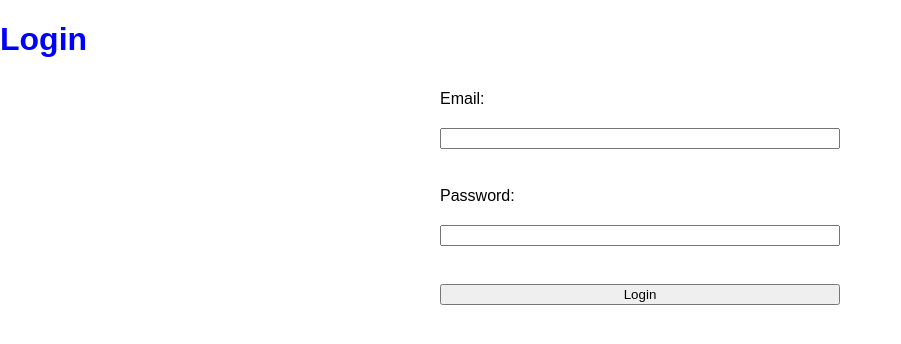
After one commit to Nathal97/base-python-project, a Flask app: page /login in a window 1280 px wide. The commit adds this page. Shown: the top 344 px of the page, without its empty margins (0-901 px from the left). Run offline with Flask 3, Linux system fonts and the light colour scheme.

Commit message:
action link and css link ok

```diff
--- /dev/null
+++ b/app/routes/login_routes.py
@@ -0,0 +1,20 @@
+from flask import Blueprint, render_template
+
+login_route = Blueprint('login_route', __name__)
+
+@login_route.route('/login', methods=['GET', 'POST'])
+def login():
+    # if request.method == 'POST':
+    #     email = request.form['email']
+    #     password = request.form['password']
+
+    #     user = User.query.filter_by(email=email).first()
+    #     if user and check_password_hash(user.password, password):
+    #         login_user(user)
+    #         flash('Login successful!', 'success')
+    #         return redirect(url_for('dashboard'))  # Rediriger vers le tableau de bord après la connexion
+    #     else:
+    #         flash('Login failed. Check your email and/or password', 'danger')
+    #         return redirect(url_for('login'))
+
+    return render_template('login.html')
--- a/app/static/style.css
+++ b/app/static/style.css
@@ -3,7 +3,9 @@ body {
     margin: 0;
     padding: 0;
   }
-
+  h1{
+    color:blue;
+  }
   header {
     background-color: #333;
     color: #fff;
--- a/app/templates/home.html
+++ b/app/templates/home.html
@@ -7,6 +7,7 @@
     <link rel="stylesheet" href="">
 </head>
 <body>
-here
+    <a href="{{ url_for('login_route.login') }}">Connexion</a>
+    <a href="{{ url_for('register_route.register') }}">Register</a>
 </body>
 </html>
--- /dev/null
+++ b/app/templates/login.html
@@ -0,0 +1,21 @@
+<!DOCTYPE html>
+<html lang="en">
+<head>
+    <meta charset="UTF-8">
+    <meta name="viewport" content="width=device-width, initial-scale=1.0">
+    <title>Document</title>
+    <link rel="stylesheet" href="{{ url_for('static', filename='style.css') }}">
+</head>
+<body>
+    <h1>Login</h1>
+  <form method="POST" action="{{ url_for('login_route.login')}}">
+    <label for="email">Email:</label>
+    <input type="email" id="email" name="email" required>
+    <br>
+    <label for="password">Password:</label>
+    <input type="password" id="password" name="password" required>
+    <br>
+    <input type="submit" value="Login">
+  </form>
+</body>
+</html>
```
Also changed, not shown: app/routes/__init__.py (+6 -1 lines), app/routes/register_routes.py (added, +26 -0 lines), app/templates/register.html (added, +23 -0 lines), app/routes/home_routes.py (renamed from app/routes/routes1.py), app/routes/routes_routes.py (renamed from app/routes/routes.py).
